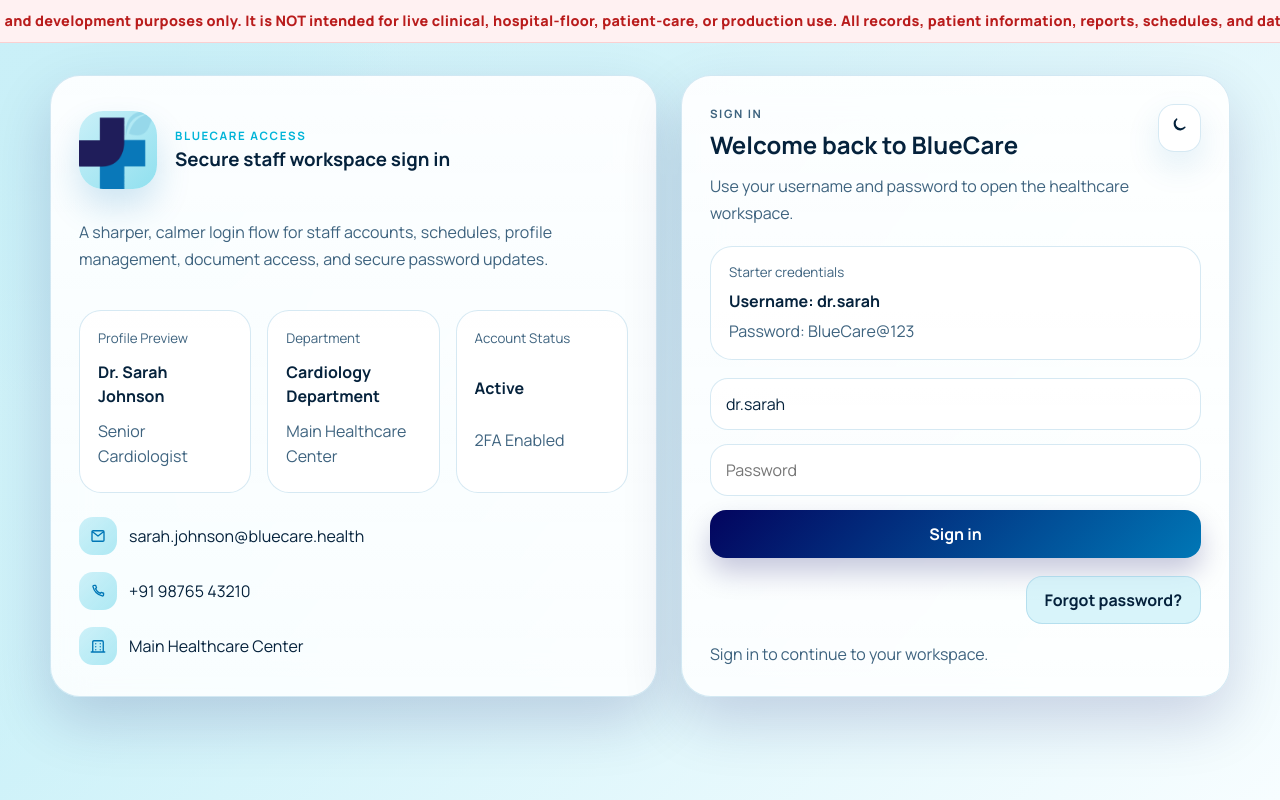
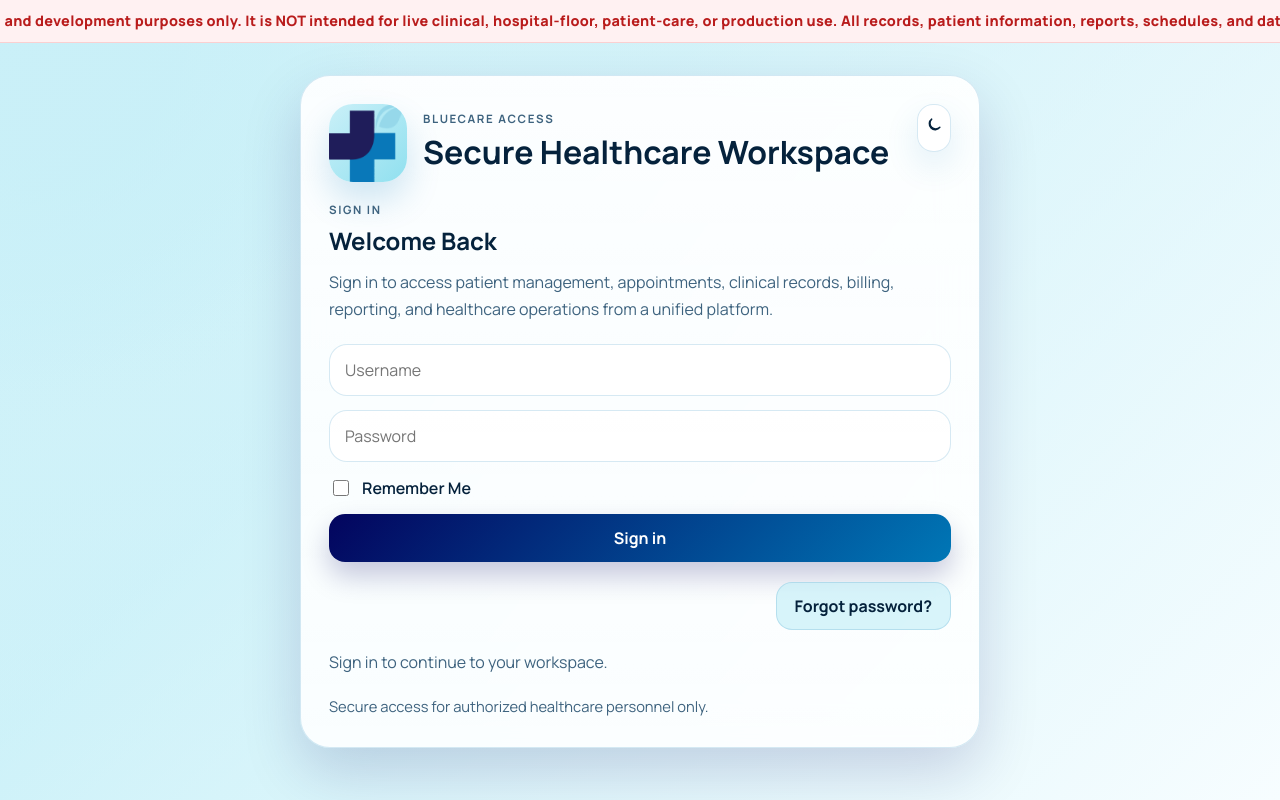
Before and after one commit to aniketnalli20/bluecaresolutions, a React (Vite) app in the folder frontend/: page / in a window 1280 px wide. Built offline with nearby package versions, Linux system fonts and the light colour scheme.

Commit message:
feat(auth): overhaul auth page UI and add remember me checkbox
remove old auth preview card and starter credentials display
restyle auth card to be centered and rework branding layout
update auth page copy for clearer messaging
add secure access footnote at bottom of auth card

```diff
--- a/frontend/src/App.css
+++ b/frontend/src/App.css
@@ -1407,12 +1407,12 @@ th {
 }
 
 .auth-layout {
-  width: min(1180px, calc(100% - 48px));
+  width: min(680px, calc(100% - 48px));
   margin: 32px auto 40px;
   display: grid;
-  grid-template-columns: 1.05fr 0.95fr;
-  gap: 24px;
-  align-items: stretch;
+  grid-template-columns: minmax(0, 1fr);
+  gap: 0;
+  align-items: center;
 }
 
 .auth-preview-card,
@@ -1422,18 +1422,6 @@ th {
   border-radius: 30px;
   box-shadow: var(--shadow-lg);
   backdrop-filter: blur(18px);
-}
-
-.auth-preview-card {
-  padding: 28px;
-  display: grid;
-  gap: 22px;
-}
-
-.auth-preview-header {
-  display: flex;
-  gap: 18px;
-  align-items: center;
 }
 
 .auth-brand-image,
@@ -1447,13 +1435,12 @@ th {
   box-shadow: 0 18px 34px rgba(0, 119, 182, 0.18);
 }
 
-.auth-preview-card h1,
+.auth-card h1,
 .auth-card h2 {
   margin: 0;
   color: var(--ink);
 }
 
-.auth-preview-copy,
 .auth-card-top p,
 .profile-bio-copy {
   margin: 0;
@@ -1461,18 +1448,12 @@ th {
   line-height: 1.7;
 }
 
-.auth-preview-grid,
 .profile-overview-grid {
   display: grid;
   grid-template-columns: repeat(4, minmax(0, 1fr));
   gap: 16px;
 }
 
-.auth-preview-grid {
-  grid-template-columns: repeat(3, minmax(0, 1fr));
-}
-
-.auth-preview-tile,
 .profile-action-card,
 .profile-data-row {
   border-radius: 22px;
@@ -1480,35 +1461,21 @@ th {
   border: 1px solid var(--line);
 }
 
-.auth-preview-tile {
-  padding: 18px;
-  display: grid;
-  gap: 6px;
-}
-
-.auth-preview-tile small,
 .auth-credentials-card small,
 .profile-data-copy small {
   color: var(--soft-ink);
 }
 
-.auth-preview-tile strong,
 .auth-credentials-card strong,
 .profile-data-copy strong {
   color: var(--ink);
 }
 
-.auth-preview-tile span,
 .auth-credentials-card span {
   color: var(--soft-ink);
   line-height: 1.55;
 }
 
-.auth-preview-meta {
-  display: grid;
-  gap: 12px;
-}
-
 .auth-inline-item {
   display: flex;
   align-items: center;
@@ -1521,6 +1488,10 @@ th {
   display: grid;
   gap: 18px;
   align-self: center;
+}
+
+.auth-card-centered {
+  gap: 20px;
 }
 
 .auth-card-top {
@@ -1534,18 +1505,38 @@ th {
   margin: 4px 0 10px;
 }
 
-.auth-credentials-card {
-  padding: 16px 18px;
-  border-radius: 22px;
-  display: grid;
-  gap: 6px;
-  background: var(--card-background-soft);
-  border: 1px solid var(--line);
+.auth-brand-lockup {
+  display: flex;
+  gap: 16px;
+  align-items: center;
+  margin-bottom: 18px;
+}
+
+.auth-brand-lockup h1 {
+  font-size: clamp(1.55rem, 2.8vw, 2rem);
+}
+
+.auth-mode-label {
+  margin-bottom: 8px;
 }
 
 .auth-form {
   display: grid;
   gap: 14px;
+}
+
+.auth-checkbox-row {
+  display: inline-flex;
+  align-items: center;
+  gap: 10px;
+  color: var(--ink);
+  font-weight: 600;
+}
+
+.auth-checkbox-row input {
+  width: 16px;
+  height: 16px;
+  accent-color: var(--bright-teal-blue);
 }
 
 .auth-submit {
@@ -1561,6 +1552,45 @@ th {
   margin: 0;
   color: var(--soft-ink);
   line-height: 1.6;
+}
+
+.auth-footnote {
+  margin: 0;
+  color: var(--soft-ink);
+  font-size: 0.92rem;
+  line-height: 1.6;
+}
+
+.platform-admin-intro,
+.platform-section-grid {
+  display: grid;
+  gap: 16px;
+}
+
+.platform-admin-intro {
+  grid-template-columns: repeat(2, minmax(0, 1fr));
+}
+
+.platform-admin-callout {
+  min-height: 100%;
+}
+
+.platform-admin-list {
+  gap: 12px;
+}
+
+.platform-admin-list li {
+  color: var(--ink);
+  line-height: 1.6;
+}
+
+.platform-section-grid {
+  grid-template-columns: repeat(2, minmax(0, 1fr));
+}
+
+.platform-section-card {
+  display: grid;
+  gap: 12px;
 }
 
 .profile-hero-card {
@@ -1892,6 +1922,8 @@ th {
     grid-template-columns: 1fr;
   }
 
+  .platform-admin-intro,
+  .platform-section-grid,
   .profile-hero-meta,
   .patient-summary-grid {
     grid-template-columns: 1fr;
@@ -1964,7 +1996,6 @@ th {
   .panel-header,
   .profile-header,
   .auth-card-top,
-  .auth-preview-header,
   .profile-hero-main,
   .appointment-card,
   .appointment-main,
--- a/frontend/src/App.jsx
+++ b/frontend/src/App.jsx
@@ -233,10 +233,10 @@ function App() {
   const [profileData, setProfileData] = useState(() =>
     readStoredJson(profileStorageKey, defaultUserProfile),
   )
-  const [loginForm, setLoginForm] = useState(() => ({
-    username: readStoredJson(authStorageKey, defaultAuthData).username,
+  const [loginForm, setLoginForm] = useState({
+    username: '',
     password: '',
-  }))
+  })
   const [forgotForm, setForgotForm] = useState({
     username: '',
     newPassword: '',
@@ -1079,7 +1079,7 @@ function App() {
     setActiveSearchCursor(0)
     setLoginForm((current) => ({
       ...current,
-      username: authData.username,
+      username: '',
       password: '',
     }))
     setAuthMode('login')
@@ -1417,79 +1417,29 @@ function App() {
         </div>
 
         <section className="auth-layout">
-          <article className="auth-preview-card">
-            <div className="auth-preview-header">
+          <article className="auth-card auth-card-centered">
+            <div className="auth-card-top">
+              <div>
+                <div className="auth-brand-lockup">
                   <img src="/android-chrome-192x192.png" alt="BlueCare icon" className="auth-brand-image" />
                   <div>
                     <p className="eyebrow">BlueCare Access</p>
-                <h1>Secure staff workspace sign in</h1>
-              </div>
-            </div>
-            <p className="auth-preview-copy">
-              A sharper, calmer login flow for staff accounts, schedules, profile management,
-              document access, and secure password updates.
+                    <h1>Secure Healthcare Workspace</h1>
+                  </div>
+                </div>
+                <p className="eyebrow auth-mode-label">
+                  {authMode === 'login' ? 'Sign In' : 'Password Recovery'}
                 </p>
-
-            <div className="auth-preview-grid">
-              <article className="auth-preview-tile">
-                <small>Profile Preview</small>
-                <strong>{profileData.personal.fullName}</strong>
-                <span>{profileData.professional.designation}</span>
-              </article>
-              <article className="auth-preview-tile">
-                <small>Department</small>
-                <strong>{profileData.personal.department}</strong>
-                <span>{profileData.professional.facility}</span>
-              </article>
-              <article className="auth-preview-tile">
-                <small>Account Status</small>
-                <strong>{profileData.account.accountStatus}</strong>
-                <span>2FA {profileData.account.twoFactorStatus}</span>
-              </article>
-            </div>
-
-            <div className="auth-preview-meta">
-              <div className="auth-inline-item">
-                <span className="summary-tile-icon">
-                  <Icon name="email" />
-                </span>
-                <span>{profileData.personal.emailAddress}</span>
-              </div>
-              <div className="auth-inline-item">
-                <span className="summary-tile-icon">
-                  <Icon name="phone" />
-                </span>
-                <span>{profileData.personal.contactNumber}</span>
-              </div>
-              <div className="auth-inline-item">
-                <span className="summary-tile-icon">
-                  <Icon name="building" />
-                </span>
-                <span>{profileData.professional.facility}</span>
-              </div>
-            </div>
-          </article>
-
-          <article className="auth-card">
-            <div className="auth-card-top">
-              <div>
-                <p className="eyebrow">{authMode === 'login' ? 'Sign In' : 'Password Recovery'}</p>
-                <h2>{authMode === 'login' ? 'Welcome back to BlueCare' : 'Reset your password'}</h2>
+                <h2>{authMode === 'login' ? 'Welcome Back' : 'Reset Your Password'}</h2>
                 <p>
                   {authMode === 'login'
-                    ? 'Use your username and password to open the healthcare workspace.'
-                    : 'Confirm your username and choose a new password to restore access.'}
+                    ? 'Sign in to access patient management, appointments, clinical records, billing, reporting, and healthcare operations from a unified platform.'
+                    : 'Enter your username and choose a new password to continue to the BlueCare Healthcare Management System.'}
                 </p>
               </div>
               <button type="button" className="theme-toggle" onClick={toggleTheme} aria-label="Switch theme">
                 <Icon name={theme === 'dark' ? 'sun' : 'moon'} />
               </button>
-            </div>
-
-            <div className="auth-credentials-card">
-              <small>Starter credentials</small>
-              <strong>Username: {authData.username}</strong>
-              <span>Password: {authData.password}</span>
             </div>
 
             <form className="auth-form" onSubmit={authMode === 'login' ? handleLoginSubmit : handleForgotPasswordSubmit}>
@@ -1510,6 +1460,14 @@ function App() {
                     autoComplete="current-password"
                     required
                   />
+                  <label className="auth-checkbox-row">
+                    <input
+                      type="checkbox"
+                      checked={rememberMe}
+                      onChange={(event) => setRememberMe(event.target.checked)}
+                    />
+                    <span>Remember Me</span>
+                  </label>
                   <button type="submit" className="primary-button auth-submit">
                     Sign in
                   </button>
@@ -1564,6 +1522,7 @@ function App() {
             </div>
 
             <p className="auth-status-message">{authStatusMessage}</p>
+            <p className="auth-footnote">Secure access for authorized healthcare personnel only.</p>
           </article>
         </section>
       </div>
@@ -1603,14 +1562,18 @@ function App() {
             <Icon name="pulse" />
           </div>
           <div className="brand-copy">
-            <p className="eyebrow">EMR Suite</p>
-            <h1>BlueCare solutions</h1>
-            <p className="sidebar-copy">A calmer, clearer workspace for daily patient care.</p>
+            <p className="eyebrow">{isPlatformAdmin ? 'Platform Console' : 'EMR Suite'}</p>
+            <h1>{isPlatformAdmin ? 'BlueCare solutions' : 'BlueCare solutions'}</h1>
+            <p className="sidebar-copy">
+              {isPlatformAdmin
+                ? 'Protected super-administrator controls for platform-wide operations.'
+                : 'A calmer, clearer workspace for daily patient care.'}
+            </p>
           </div>
         </div>
 
         <nav className="sidebar-nav">
-          {navItems.map((item) => (
+          {workspaceNavItems.map((item) => (
             <button
               key={item.key}
               type="button"
@@ -1631,9 +1594,11 @@ function App() {
           <button type="button" className="ghost-button light" onClick={toggleTheme}>
             Switch to {theme === 'dark' ? 'light' : 'dark'} mode
           </button>
+          {!isPlatformAdmin ? (
             <button type="button" className="ghost-button light" onClick={handleResetWorkspace}>
               Refresh Starter Records
             </button>
+          ) : null}
           <button type="button" className="ghost-button light" onClick={handleLogout}>
             Sign out
           </button>
@@ -1659,13 +1624,17 @@ function App() {
               </button>
             ) : null}
 
-            <button type="button" className="brand-chip" onClick={() => changeView('Dashboard')}>
+            <button
+              type="button"
+              className="brand-chip"
+              onClick={() => changeView(isPlatformAdmin ? 'PlatformAdmin' : 'Dashboard')}
+            >
               <span className="brand-chip-mark">
                 <Icon name="pulse" />
               </span>
               <span className="brand-chip-copy">
-                <small>BlueCare</small>
-                <strong>solutions</strong>
+                <small>{isPlatformAdmin ? 'BlueCare Platform' : 'BlueCare'}</small>
+                <strong>{isPlatformAdmin ? 'administration' : 'solutions'}</strong>
               </span>
             </button>
           </div>
@@ -1682,7 +1651,11 @@ function App() {
               }}
               onFocus={() => setIsSearchOpen(true)}
               onKeyDown={handleGlobalSearchKeyDown}
-              placeholder="Search patients, doctors, visits, invoices, and pages"
+              placeholder={
+                isPlatformAdmin
+                  ? 'Search platform administration pages'
+                  : 'Search patients, doctors, visits, invoices, and pages'
+              }
               aria-label="Global search"
               role="combobox"
               aria-expanded={isSearchOpen}
@@ -1755,6 +1728,7 @@ function App() {
             >
               <Icon name={theme === 'dark' ? 'sun' : 'moon'} />
             </button>
+            {!isPlatformAdmin ? (
               <button
                 type="button"
                 className={activeView === 'Profile' ? 'profile-shortcut active' : 'profile-shortcut'}
@@ -1763,6 +1737,7 @@ function App() {
               >
                 <Icon name="user" />
               </button>
+            ) : null}
           </div>
         </header>
 
@@ -1923,6 +1898,110 @@ function App() {
                     text="Record charges, payments, and balances."
                     onClick={() => changeView('Billing')}
                   />
+                </div>
+              </Panel>
+            </div>
+          </section>
+          )}
+
+          {activeView === 'PlatformAdmin' && (
+          <section className="content-grid">
+            <Panel
+              title="BlueCare Solutions Platform Administration"
+              subtitle="This module is reserved exclusively for BlueCare Solutions platform administrators and is not accessible to clinic, hospital, doctor, receptionist, or staff accounts."
+            >
+              <div className="platform-admin-intro">
+                <div className="detail-card platform-admin-callout">
+                  <h4>Platform Administration Console</h4>
+                  <p>
+                    The Platform Administration Console is responsible for managing all tenant
+                    organizations using the BlueCare Healthcare Management System. Administrators can
+                    create, configure, suspend, activate, and monitor healthcare organizations while
+                    overseeing subscriptions, contracts, billing, feature access, and platform-wide
+                    operations.
+                  </p>
+                </div>
+
+                <div className="detail-card platform-admin-callout">
+                  <h4>Important Notice</h4>
+                  <p>
+                    This workspace is intended solely for BlueCare Solutions internal operations.
+                    Administrative actions may affect multiple healthcare organizations across the
+                    platform. All activities must be logged, auditable, and permission-controlled.
+                  </p>
+                </div>
+              </div>
+            </Panel>
+
+            <section className="top-strip compact">
+              {platformAdminWidgets.map((item) => (
+                <StatCard
+                  key={item.label}
+                  icon={item.icon}
+                  label={item.label}
+                  value={item.value}
+                  format={item.format}
+                />
+              ))}
+            </section>
+
+            <div className="dual-grid">
+              <Panel title="Core Responsibilities" subtitle="Operational controls across all organizations on the platform">
+                <ul className="plain-list platform-admin-list">
+                  {platformAdminResponsibilities.map((item) => (
+                    <li key={item}>{item}</li>
+                  ))}
+                </ul>
+              </Panel>
+
+              <Panel title="Available Sections" subtitle="Administrative areas available to super-administrator accounts only">
+                <div className="platform-section-grid">
+                  {platformAdminSections.map((section, index) => (
+                    <article key={section} className="info-panel emphasis platform-section-card">
+                      <div className="panel-icon-row">
+                        <span className="panel-icon">
+                          <Icon name="shield" />
+                        </span>
+                        <span className="soft-pill">{index + 1}</span>
+                      </div>
+                      <h3>{section}</h3>
+                      <p>Restricted platform administration workspace section.</p>
+                    </article>
+                  ))}
+                </div>
+              </Panel>
+            </div>
+
+            <div className="dual-grid">
+              <Panel title="Recent Activities" subtitle="Recent platform-level operational updates">
+                <div className="timeline-list">
+                  {platformAdminActivities.map((activity) => (
+                    <article key={activity.title} className="timeline-item">
+                      <div className="timeline-icon">
+                        <Icon name="building" />
+                      </div>
+                      <div>
+                        <strong>{activity.title}</strong>
+                        <p>{activity.detail}</p>
+                      </div>
+                    </article>
+                  ))}
+                </div>
+              </Panel>
+
+              <Panel title="System Alerts" subtitle="Items requiring super-administrator attention">
+                <div className="timeline-list">
+                  {platformAdminAlerts.map((alert) => (
+                    <article key={alert.title} className="timeline-item">
+                      <div className="timeline-icon">
+                        <Icon name="alert" />
+                      </div>
+                      <div>
+                        <strong>{alert.title}</strong>
+                        <p>{alert.detail}</p>
+                      </div>
+                    </article>
+                  ))}
                 </div>
               </Panel>
             </div>
```
Lines whose indentation alone changed are shown as unchanged.
